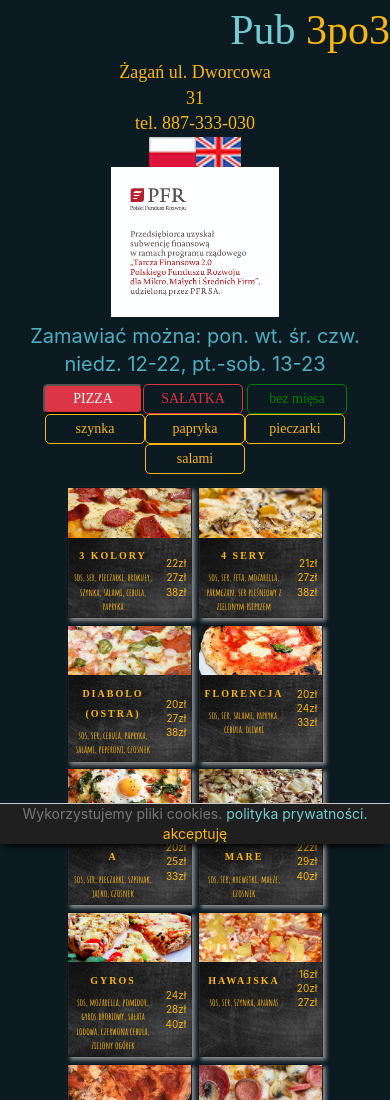
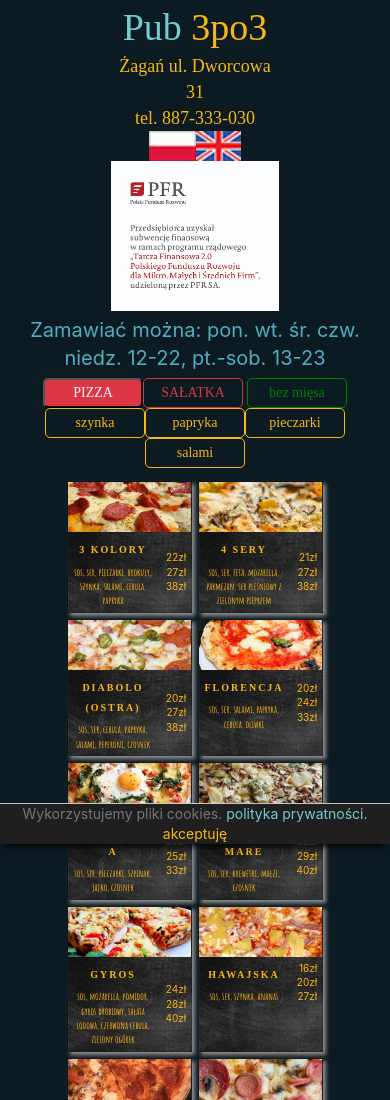
Before and after one commit to PiotrBozek/newSite3po3_2021, a React app: page / in a window 390 px wide. Shown: the top 1100 px of the page. Built offline with nearby package versions, Linux system fonts and the light colour scheme; a web font is replaced by a local one.

Commit message:
name center on the mobile

```diff
--- a/src/components/Header/styles.css
+++ b/src/components/Header/styles.css
@@ -32,7 +32,6 @@
     width: 39%;
     height: 100px;
     margin-bottom: 25px;
-    /* border: rgb(220, 190, 20) 1px solid; */
 }
 
 .app__Header-contact p{
@@ -46,7 +45,6 @@
     display: flex;
     flex-direction: row;
     justify-content: center;
-    /* border: crimson 1px solid; */
 }
 .app-Header-flags img {
     width: 50px;
@@ -66,7 +64,6 @@
 }
 
 @media screen and (max-width: 1700px) {
-
     .app-Header-pfr img {
         width: 168px;
     }
@@ -83,9 +80,9 @@
 
 @media screen and (max-width: 950px) {
     .app__Header-logo {
-        width: 20%;
+        width: 25%;
         text-align: left;
-        font-size: 42px;
+        font-size: 38px;
     }
     .app__Header-contact {
         font-size: 26px;
@@ -98,9 +95,11 @@
         height: auto;
     }
     .app__Header-logo {
+        display: block;
         width: 100%;
+        height: auto;
         text-align: center;
-        height: auto;
+
     }
     .app-Header-flags {
         height: auto;
@@ -112,7 +111,6 @@
     }
     .app-Header-pfr {
         justify-content: center;
-        /* border: 1px solid #10f358; */
         width: 100%;
     }
 }
```
